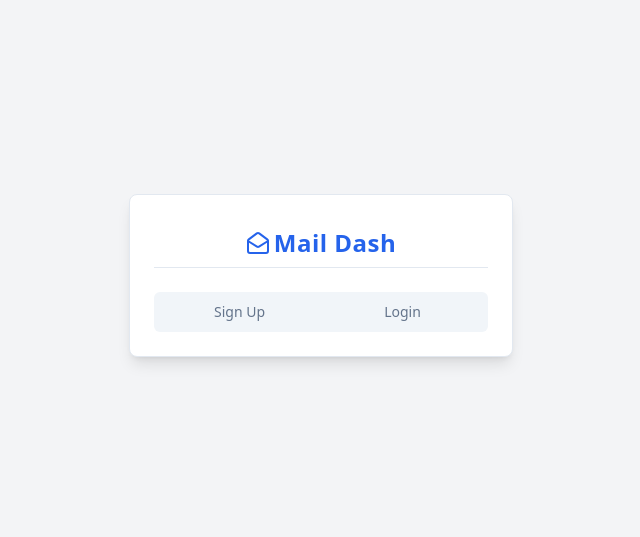
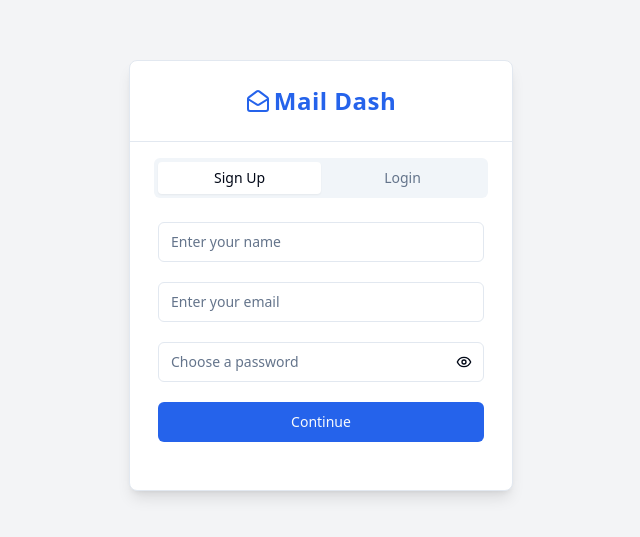
Before and after one commit to yusha0123/Mail-Dash, a React (Vite) app: page / in a window 1280 px wide. Shown: the part 125-662 px from the top of the page, without its empty margins (319-959 px from the left). Built offline with nearby package versions, Linux system fonts and the light colour scheme.

Commit message:
Form validation complete

```diff
--- a/package.json
+++ b/package.json
@@ -10,6 +10,7 @@
     "preview": "vite preview"
   },
   "dependencies": {
+    "@radix-ui/react-separator": "^1.0.3",
     "@radix-ui/react-slot": "^1.0.2",
     "@radix-ui/react-tabs": "^1.0.4",
     "class-variance-authority": "^0.7.0",
@@ -18,6 +19,7 @@
     "lucide-react": "^0.293.0",
     "react": "^18.2.0",
     "react-dom": "^18.2.0",
+    "react-hook-form": "^7.48.2",
     "react-router-dom": "^6.20.0",
     "tailwind-merge": "^2.0.0",
     "tailwindcss-animate": "^1.0.7"
--- a/src/components/auth/Login.tsx
+++ b/src/components/auth/Login.tsx
@@ -2,22 +2,85 @@ import { useState } from "react";
 import { Input } from "@/components/ui/input";
 import { Button } from "@/components/ui/button";
 import { Eye, EyeOff } from "lucide-react";
+import {
+  FieldValues,
+  useForm,
+  Merge,
+  FieldError,
+  FieldErrorsImpl,
+} from "react-hook-form";
 
 const Login = () => {
   const [showPassword, setShowPassword] = useState<boolean>(false);
+  const {
+    register,
+    reset,
+    handleSubmit,
+    formState: { errors },
+  } = useForm();
+
+  const TextFieldError = ({
+    error,
+  }: {
+    error?:
+      | string
+      | FieldError
+      | Merge<FieldError, FieldErrorsImpl>
+      | undefined;
+  }) => {
     return (
-    <div className="py-2 px-1 space-y-5 my-4">
-      <Input placeholder="Enter your email" />
+      error && (
+        <p className="text-red-500 my-2 text-center text-xs">
+          {error.toString()}
+        </p>
+      )
+    );
+  };
+
+  const onSubmit = (values: FieldValues) => {
+    console.log(values);
+  };
+
+  return (
+    <form
+      className="py-2 px-1 space-y-5 my-4"
+      onSubmit={handleSubmit(onSubmit)}
+    >
+      <div>
+        <Input
+          placeholder="Enter your email"
+          autoComplete="off"
+          {...register("email", {
+            required: "Email Address is required",
+            pattern: {
+              value:
+                /^[a-zA-Z0-9.!#$%&'*+/=?^_`{|}~-]+@[a-zA-Z0-9-]+(?:\.[a-zA-Z0-9-]+)*$/,
+              message: "Please enter a valid email address",
+            },
+          })}
+        />
+        <TextFieldError error={errors.email?.message} />
+      </div>
+      <div>
         <div className="relative">
           <Input
             placeholder="Choose a password"
             type={showPassword ? "text" : "password"}
             className="pr-12"
+            autoComplete="off"
+            {...register("password", {
+              required: "Password is required",
+              minLength: {
+                value: 8,
+                message: "Password must be at least 8 characters",
+              },
+            })}
           />
           <Button
             size={"icon"}
             variant={"ghost"}
             onClick={() => setShowPassword((prev) => !prev)}
+            type="button"
             className="absolute top-0 right-0 flex h-full items-center px-2"
           >
             {showPassword ? (
@@ -27,8 +90,12 @@ const Login = () => {
             )}
           </Button>
         </div>
-      <Button className="w-full">Continue</Button>
+        <TextFieldError error={errors.password?.message} />
       </div>
+      <Button className="w-full" type="submit">
+        Continue
+      </Button>
+    </form>
   );
 };
 
--- a/src/components/auth/Signup.tsx
+++ b/src/components/auth/Signup.tsx
@@ -2,22 +2,98 @@ import { useState } from "react";
 import { Input } from "@/components/ui/input";
 import { Button } from "@/components/ui/button";
 import { Eye, EyeOff } from "lucide-react";
+import {
+  FieldValues,
+  useForm,
+  Merge,
+  FieldError,
+  FieldErrorsImpl,
+} from "react-hook-form";
 
 const Signup = () => {
   const [showPassword, setShowPassword] = useState<boolean>(false);
+  const {
+    register,
+    reset,
+    handleSubmit,
+    formState: { errors },
+  } = useForm();
+
+  const TextFieldError = ({
+    error,
+  }: {
+    error?:
+      | string
+      | FieldError
+      | Merge<FieldError, FieldErrorsImpl>
+      | undefined;
+  }) => {
     return (
-    <div className="py-2 px-1 space-y-5 my-4">
-      <Input placeholder="Enter your name" />
-      <Input placeholder="Enter your email" />
+      error && (
+        <p className="text-red-500 my-2 text-center text-xs">
+          {error.toString()}
+        </p>
+      )
+    );
+  };
+
+  const onSubmit = (values: FieldValues) => {
+    console.log(values);
+  };
+
+  return (
+    <form
+      className="py-2 px-1 space-y-5 my-4"
+      onSubmit={handleSubmit(onSubmit)}
+    >
+      <div>
+        <Input
+          placeholder="Enter your name"
+          {...register("name", {
+            required: "Name is required",
+            minLength: {
+              value: 3,
+              message: "Please enter a valid name",
+            },
+          })}
+          autoComplete="off"
+        />
+        <TextFieldError error={errors.name?.message} />
+      </div>
+      <div>
+        <Input
+          placeholder="Enter your email"
+          {...register("email", {
+            required: "Email Address is required",
+            pattern: {
+              value:
+                /^[a-zA-Z0-9.!#$%&'*+/=?^_`{|}~-]+@[a-zA-Z0-9-]+(?:\.[a-zA-Z0-9-]+)*$/,
+              message: "Please enter a valid email address",
+            },
+          })}
+          autoComplete="off"
+        />
+        <TextFieldError error={errors.email?.message} />
+      </div>
+      <div>
         <div className="relative">
           <Input
             placeholder="Choose a password"
             type={showPassword ? "text" : "password"}
             className="pr-12"
+            {...register("password", {
+              required: "Password is required",
+              minLength: {
+                value: 8,
+                message: "Password must be at least 8 characters",
+              },
+            })}
+            autoComplete="off"
           />
           <Button
             size={"icon"}
             variant={"ghost"}
+            type="button"
             onClick={() => setShowPassword((prev) => !prev)}
             className="absolute top-0 right-0 flex h-full items-center px-2"
           >
@@ -28,8 +104,12 @@ const Signup = () => {
             )}
           </Button>
         </div>
-      <Button className="w-full">Continue</Button>
+        <TextFieldError error={errors.password?.message} />
       </div>
+      <Button className="w-full" type="submit">
+        Continue
+      </Button>
+    </form>
   );
 };
 
--- /dev/null
+++ b/src/components/ui/separator.tsx
@@ -0,0 +1,29 @@
+import * as React from "react"
+import * as SeparatorPrimitive from "@radix-ui/react-separator"
+
+import { cn } from "@/lib/utils"
+
+const Separator = React.forwardRef<
+  React.ElementRef<typeof SeparatorPrimitive.Root>,
+  React.ComponentPropsWithoutRef<typeof SeparatorPrimitive.Root>
+>(
+  (
+    { className, orientation = "horizontal", decorative = true, ...props },
+    ref
+  ) => (
+    <SeparatorPrimitive.Root
+      ref={ref}
+      decorative={decorative}
+      orientation={orientation}
+      className={cn(
+        "shrink-0 bg-border",
+        orientation === "horizontal" ? "h-[1px] w-full" : "h-full w-[1px]",
+        className
+      )}
+      {...props}
+    />
+  )
+)
+Separator.displayName = SeparatorPrimitive.Root.displayName
+
+export { Separator }
--- a/src/pages/Root.tsx
+++ b/src/pages/Root.tsx
@@ -3,19 +3,21 @@ import Signup from "@/components/auth/Signup";
 import { Card, CardContent, CardHeader, CardTitle } from "@/components/ui/card";
 import { Tabs, TabsContent, TabsList, TabsTrigger } from "@/components/ui/tabs";
 import { MailOpen } from "lucide-react";
+import { Separator } from "@/components/ui/separator";
 
 const Root = () => {
   return (
     <section className="min-h-[100dvh] w-full flex items-center justify-center bg-gray-100">
       <Card className="w-[90%] sm:w-[60%] max-w-md md:w-[50%] lg:w-[30%] shadow-lg">
         <CardHeader>
-          <CardTitle className="text-2xl font-bold text-primary border-b  py-2 tracking-[0.5px] flex items-center gap-1 justify-center">
+          <CardTitle className="text-2xl font-bold text-primary tracking-[0.5px] flex items-center gap-1 justify-center">
             <MailOpen />
             Mail Dash
           </CardTitle>
         </CardHeader>
+        <Separator className="mb-4" />
         <CardContent>
-          <Tabs defaultValue="account" className="w-full">
+          <Tabs defaultValue="sign-up" className="w-full">
             <TabsList className="grid w-full grid-cols-2">
               <TabsTrigger value="sign-up">Sign Up</TabsTrigger>
               <TabsTrigger value="login">Login</TabsTrigger>
```
Also changed, not shown: 1 other file (tests, documents, lock files or other folders). Lines whose indentation alone changed are shown as unchanged.
